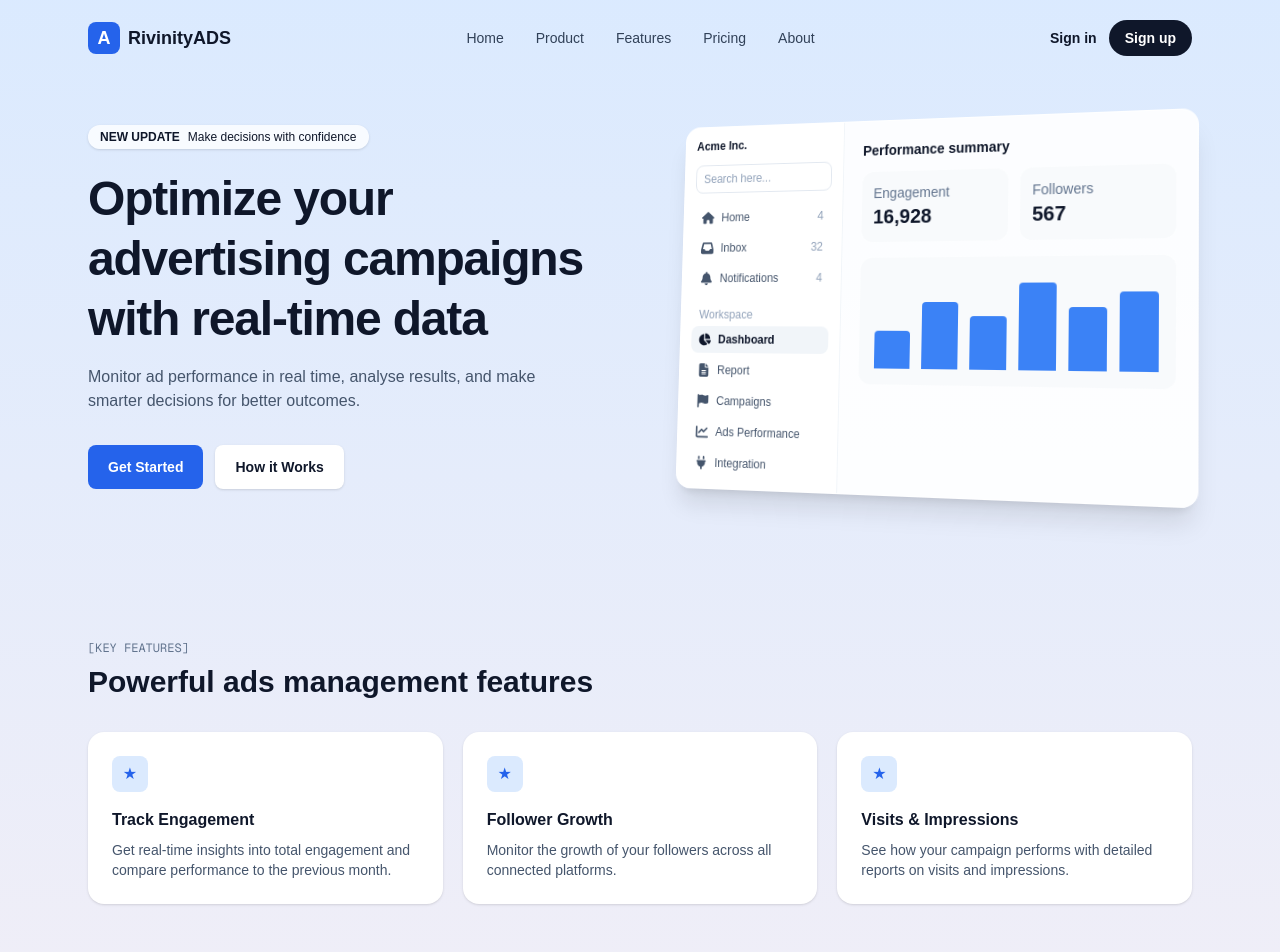
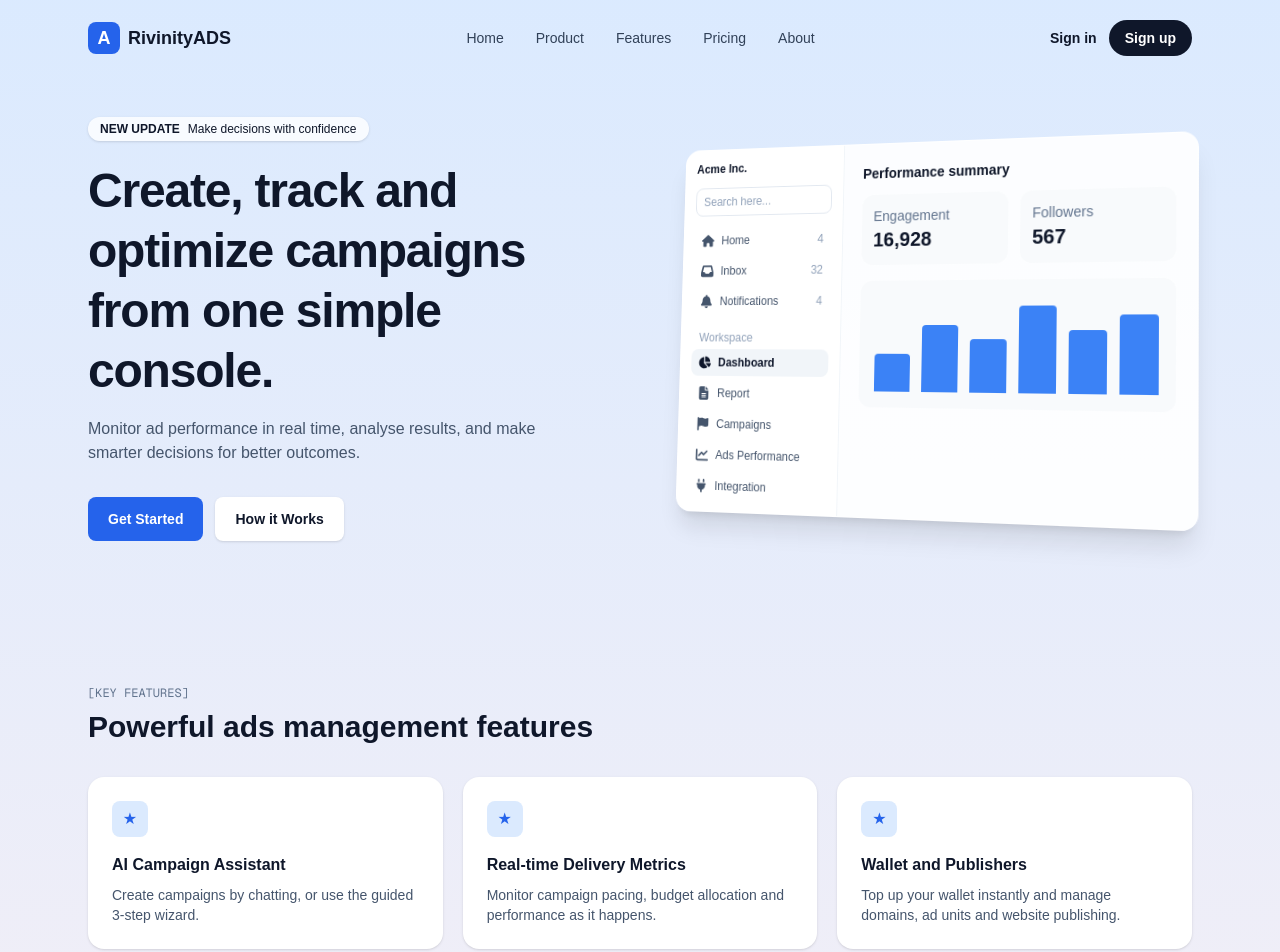
Before and after one commit to abh-g71/adfast-landing, a Next.js app: page / in a window 1280 px wide. Shown: the top 952 px of the page. Built offline with nearby package versions, Linux system fonts and the light colour scheme.

Commit message:
Shorten landing copy

```diff
--- a/src/components/landing/Features.tsx
+++ b/src/components/landing/Features.tsx
@@ -1,7 +1,7 @@
 const features = [
-  { title: 'Track Engagement', text: 'Get real-time insights into total engagement and compare performance to the previous month.' },
-  { title: 'Follower Growth', text: 'Monitor the growth of your followers across all connected platforms.' },
-  { title: 'Visits & Impressions', text: 'See how your campaign performs with detailed reports on visits and impressions.' },
+  { title: 'AI Campaign Assistant', text: 'Create campaigns by chatting, or use the guided 3-step wizard.' },
+  { title: 'Real-time Delivery Metrics', text: 'Monitor campaign pacing, budget allocation and performance as it happens.' },
+  { title: 'Wallet and Publishers', text: 'Top up your wallet instantly and manage domains, ad units and website publishing.' },
 ]
 
 export function Features() {
--- a/src/components/landing/Hero.tsx
+++ b/src/components/landing/Hero.tsx
@@ -22,7 +22,7 @@ export function Hero() {
           <b>NEW UPDATE</b> Make decisions with confidence
         </span>
         <h1 className="mt-5 text-4xl font-bold leading-tight tracking-tight sm:text-5xl">
-          Optimize your advertising campaigns with real-time data
+            Create, track and optimize campaigns from one simple console.
         </h1>
         <p className="mt-4 max-w-md text-slate-600">
           Monitor ad performance in real time, analyse results, and make smarter decisions for better outcomes.
```
